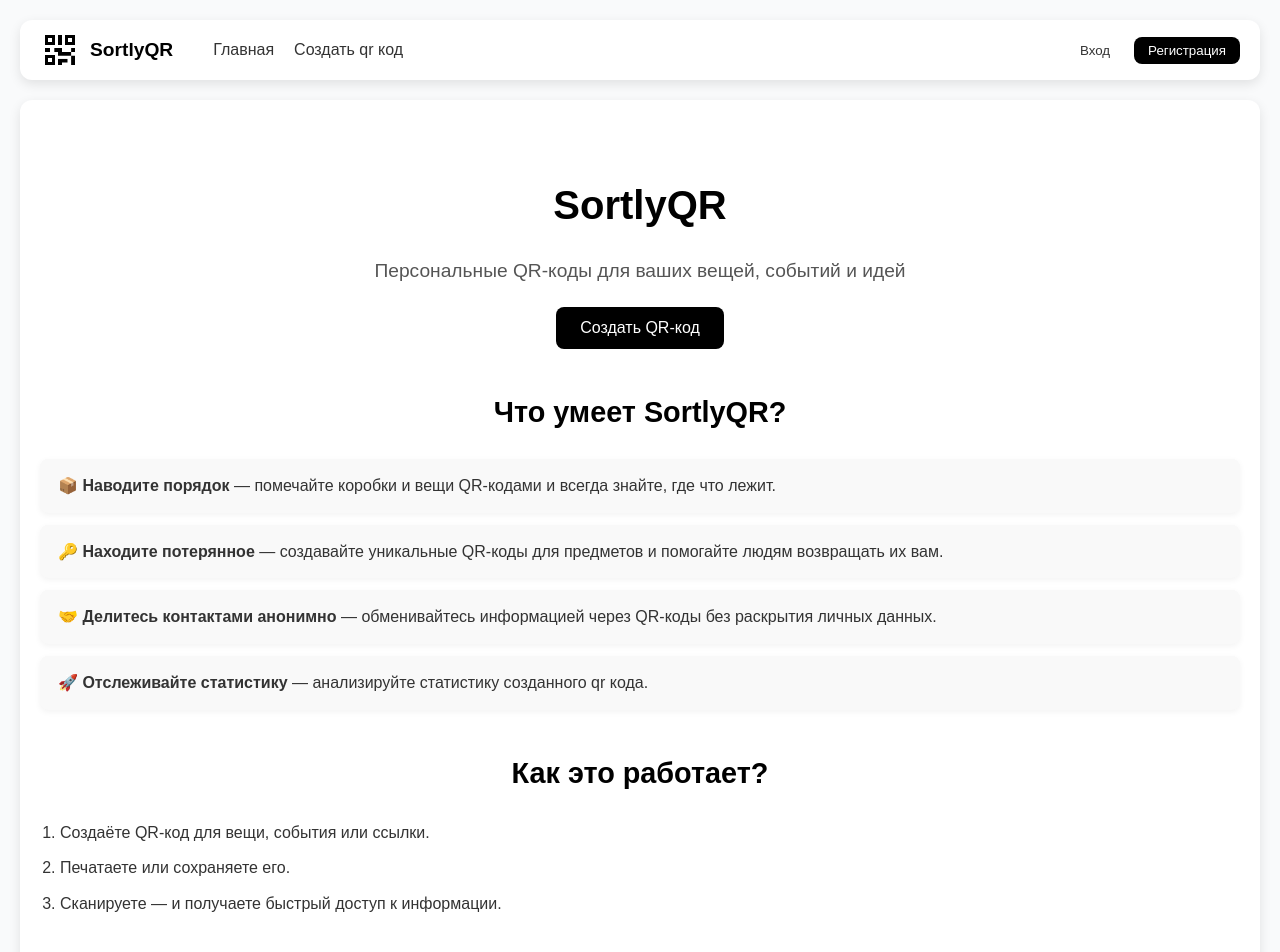
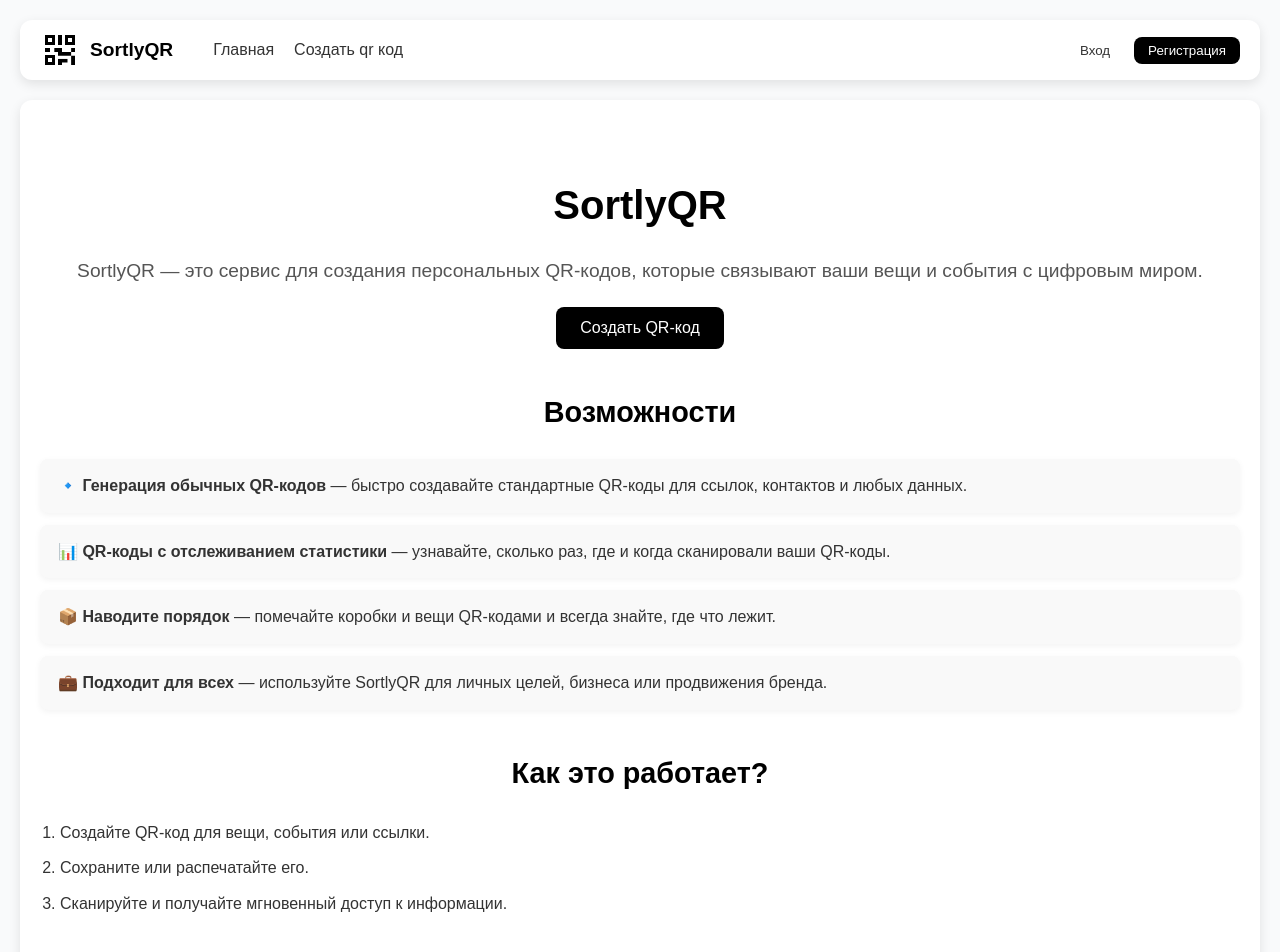
Before and after one commit to AntonShirobokov/Frontend, a React (Vite) app: page / in a window 1280 px wide. Shown: the top 952 px of the page. Built offline with nearby package versions, Linux system fonts and the light colour scheme.

Commit message:
Подправил .env и главную страницу

```diff
--- a/src/components/CreateQrPage/CreateQrPage.jsx
+++ b/src/components/CreateQrPage/CreateQrPage.jsx
@@ -67,7 +67,7 @@ function CreateQrPage() {
         setQrCodeId(id);
 
         const url =
-            typeQr === "simpleQr" ? link : `${import.meta.env.VITE_QR_REDIRECT_BASEURL}/qrcode/${id}`;
+            typeQr === "simpleQr" ? link : `${import.meta.env.VITE_QR_REDIRECT_BASEURL}/redirect/${id}`;
 
         setQrValue(url);
     }
@@ -109,10 +109,10 @@ function CreateQrPage() {
             title: qrTitle,
             userId: user?.sub ?? null,
             type: typeQr,
-            targetUrl: typeQr !== "qrList" ? link : `${import.meta.env.VITE_QR_MANAGEMENT_BASEURL}/qrcode/${id}`,
+            targetUrl: typeQr !== "qrList" ? link : `${import.meta.env.VITE_QR_MANAGEMENT_BASEURL}/qrcodes/${id}`,
             content: typeQr === "qrList" ? items : null,
             qrUrl:
-                typeQr === "simpleQr" ? link : `${import.meta.env.VITE_QR_REDIRECT_BASEURL}/qrcode/${id}`
+                typeQr === "simpleQr" ? link : `${import.meta.env.VITE_QR_REDIRECT_BASEURL}/redirect/${id}`
         };
 
         setQrCodeId(id);
--- a/src/components/HomePage/HomePage.jsx
+++ b/src/components/HomePage/HomePage.jsx
@@ -1,4 +1,4 @@
-import "./HomePage.css"
+import "./HomePage.css";
 import { useNavigate } from "react-router-dom";
 
 function HomePage() {
@@ -10,29 +10,25 @@ function HomePage() {
                 <section className="hero">
                     <h1>SortlyQR</h1>
                     <p className="tagline">
-                        Персональные QR-коды для ваших вещей, событий и идей
+                        SortlyQR — это сервис для создания персональных QR-кодов, которые связывают ваши вещи и события с цифровым миром.
                     </p>
                     <button className="cta" onClick={() => navigate("/create")}>Создать QR-код</button>
                 </section>
 
                 <section className="features">
-                    <h2>Что умеет SortlyQR?</h2>
+                    <h2>Возможности</h2>
                     <ul>
                         <li>
-                            📦 <strong>Наводите порядок</strong> — помечайте коробки и вещи
-                            QR-кодами и всегда знайте, где что лежит.
+                            🔹 <strong>Генерация обычных QR-кодов</strong> — быстро создавайте стандартные QR-коды для ссылок, контактов и любых данных.
                         </li>
                         <li>
-                            🔑 <strong>Находите потерянное</strong> — создавайте уникальные
-                            QR-коды для предметов и помогайте людям возвращать их вам.
+                            📊 <strong>QR-коды с отслеживанием статистики</strong> — узнавайте, сколько раз, где и когда сканировали ваши QR-коды.
                         </li>
                         <li>
-                            🤝 <strong>Делитесь контактами анонимно</strong> — обменивайтесь
-                            информацией через QR-коды без раскрытия личных данных.
+                            📦 <strong>Наводите порядок</strong> — помечайте коробки и вещи QR-кодами и всегда знайте, где что лежит.
                         </li>
                         <li>
-                            🚀 <strong>Отслеживайте статистику</strong> — анализируйте статистику
-                            созданного qr кода.
+                            💼 <strong>Подходит для всех</strong> — используйте SortlyQR для личных целей, бизнеса или продвижения бренда.
                         </li>
                     </ul>
                 </section>
@@ -40,15 +36,14 @@ function HomePage() {
                 <section className="how-it-works">
                     <h2>Как это работает?</h2>
                     <ol>
-                        <li>Создаёте QR-код для вещи, события или ссылки.</li>
-                        <li>Печатаете или сохраняете его.</li>
-                        <li>Сканируете — и получаете быстрый доступ к информации.</li>
+                        <li>Создайте QR-код для вещи, события или ссылки.</li>
+                        <li>Сохраните или распечатайте его.</li>
+                        <li>Сканируйте и получайте мгновенный доступ к информации.</li>
                     </ol>
                 </section>
-
             </main>
         </>
-    )
+    );
 }
 
 export default HomePage;
--- a/src/components/Profile/QrCodeCard/QrCodeCard.jsx
+++ b/src/components/Profile/QrCodeCard/QrCodeCard.jsx
@@ -19,7 +19,7 @@ function QrCodeWithStatistics({ qrCodeInfo, onDelete, onRefresh }) {
     return <>
         {isModalOpen && <Modal qrCodeInfo={qrCodeInfo} onClose={onClose} onDelete={onDelete} onRefresh={onRefresh} />}
         <p className="qr-name">{qrCodeInfo.title}</p>
-        <QRCodeSVG value={qrCodeInfo.targetUrl} className="qrCode"></QRCodeSVG>
+        <QRCodeSVG value={qrCodeInfo.qrUrl} className="qrCode"></QRCodeSVG>
         <button className="button-info" onClick={getInformation}>Подробнее</button>
     </>
 }
@@ -39,7 +39,7 @@ function QrList({ qrCodeInfo, onDelete, onRefresh }) {
     return <>
         {isModalOpen && <Modal qrCodeInfo={qrCodeInfo} onClose={onClose} onDelete={onDelete} onRefresh={onRefresh} />}
         <p className="qr-name">{qrCodeInfo.title}</p>
-        <QRCodeSVG value={qrCodeInfo.targetUrl} className="qrCode"></QRCodeSVG>
+        <QRCodeSVG value={qrCodeInfo.qrUrl} className="qrCode"></QRCodeSVG>
         <button className="button-info" onClick={getInformation}>Подробнее</button>
     </>
 }
```
Also changed, not shown: 2 other files (tests, documents, lock files or other folders).
